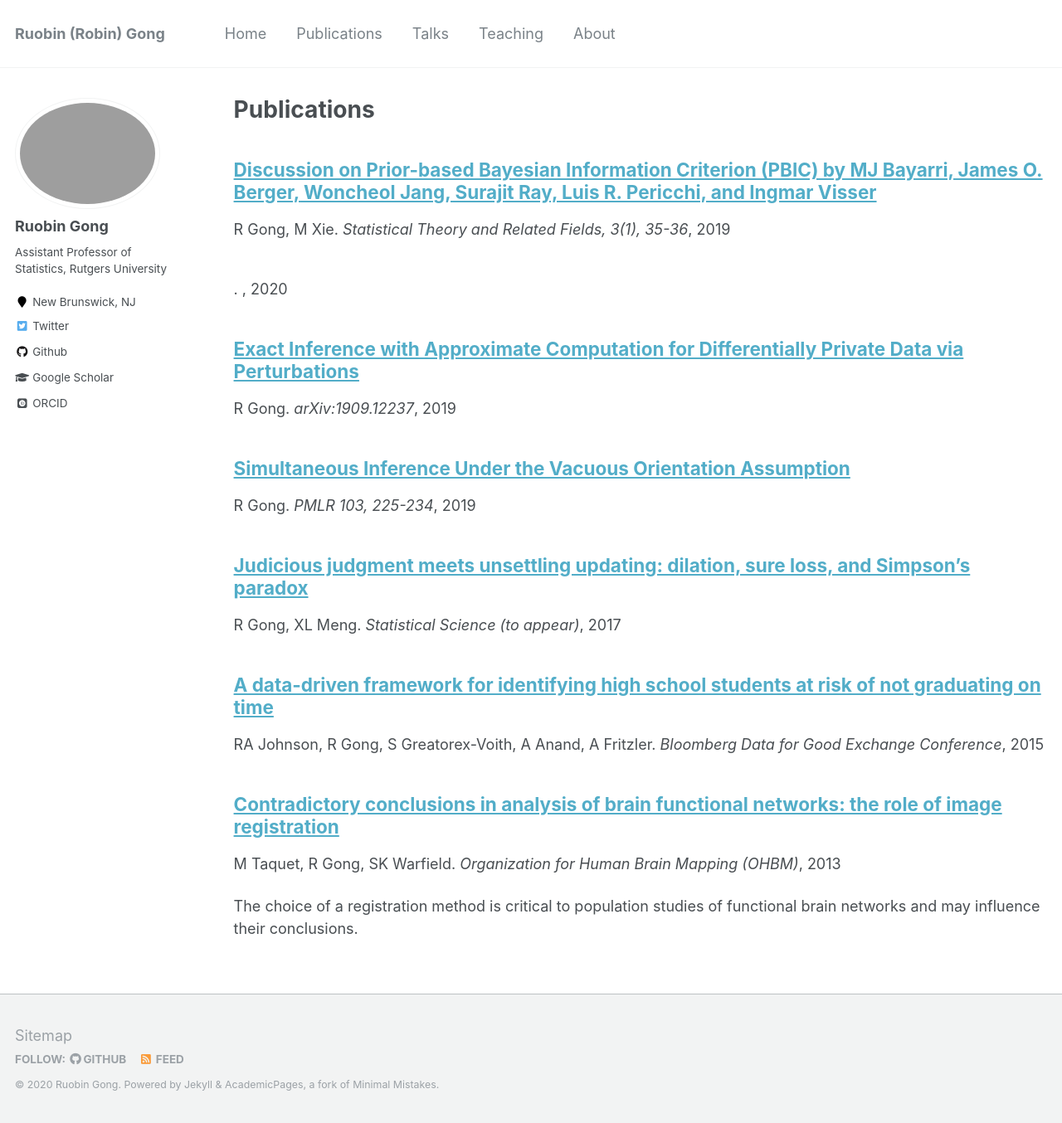
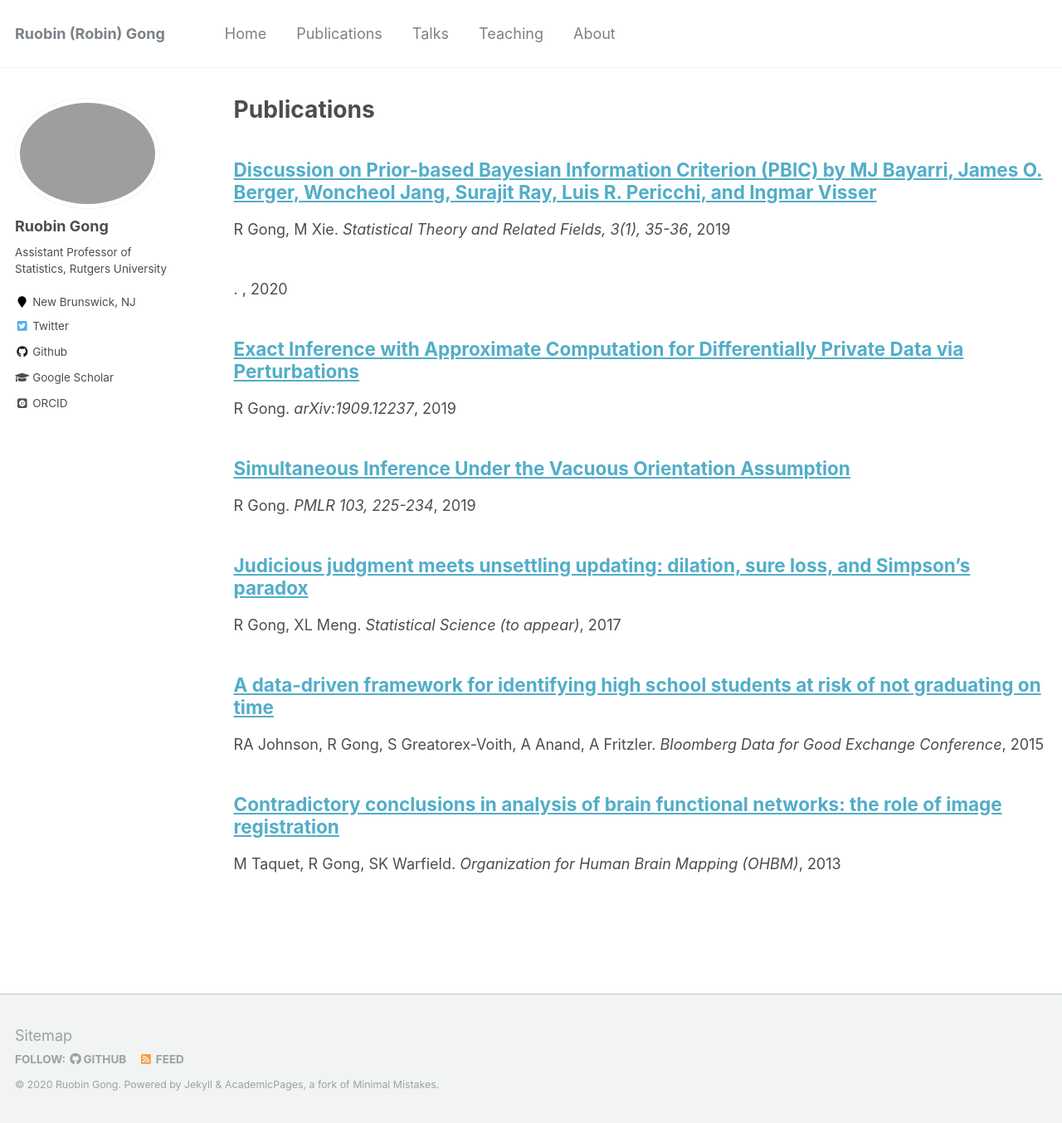
Before and after one commit to RuobinGong/RuobinGong.github.io, a Jekyll site: the page built from _pages/publications.md, in a window 1280 px wide and 1354 px high. Shown: the whole window at 83% size. Built offline with Jekyll 4.4.1, drawn with Linux system fonts in a browser that asks for light colours; some web fonts are replaced.

Commit message:
Update 2013-01-01-Taquet.md

```diff
--- a/_publications/2013-01-01-Taquet.md
+++ b/_publications/2013-01-01-Taquet.md
@@ -2,7 +2,7 @@
 title: "Contradictory conclusions in analysis of brain functional networks: the role of image registration"
 collection: publications
 permalink: /publication/2013-01-01-Taquet
-excerpt: 'The choice of a registration method is critical to population studies of functional brain networks and may influence their conclusions.'
+excerpt: ''
 date: 2013-01-01
 venue: 'Organization for Human Brain Mapping (OHBM)'
 author: 'M Taquet, R Gong, SK Warfield'
```
